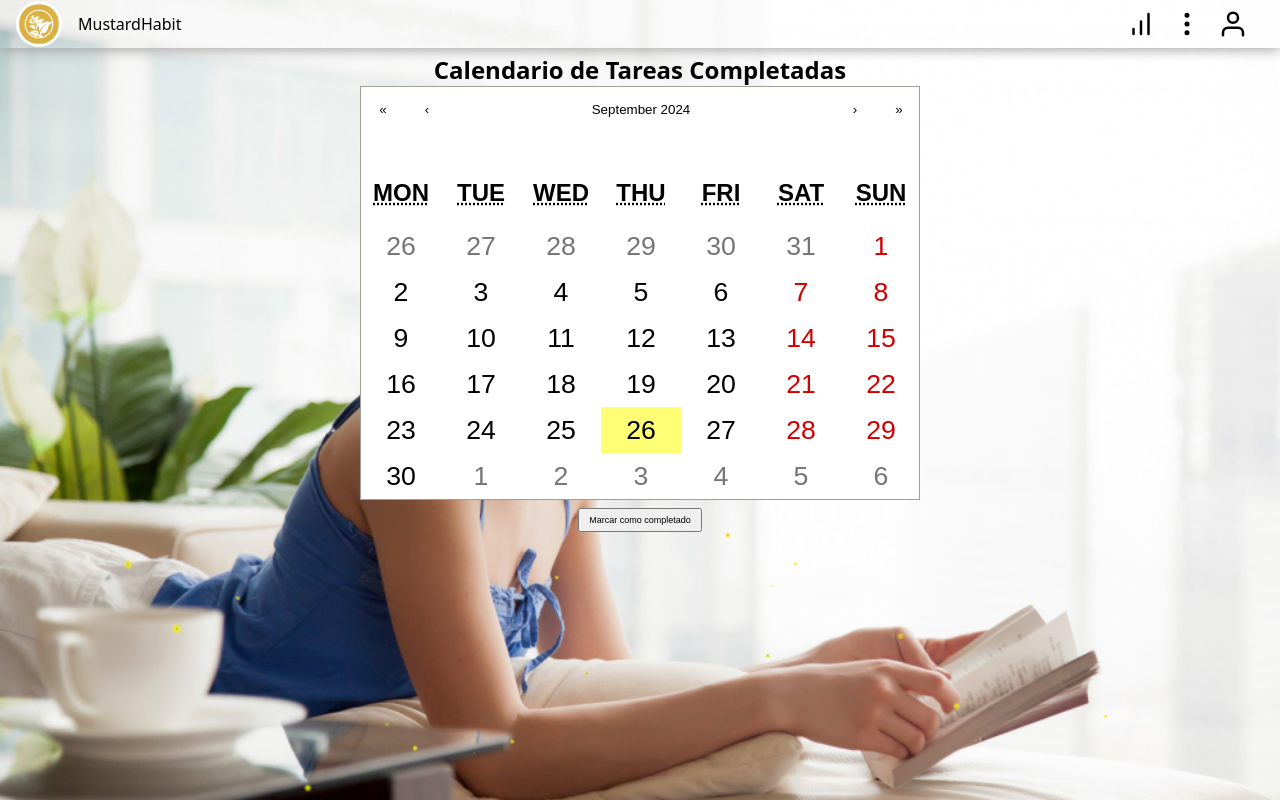
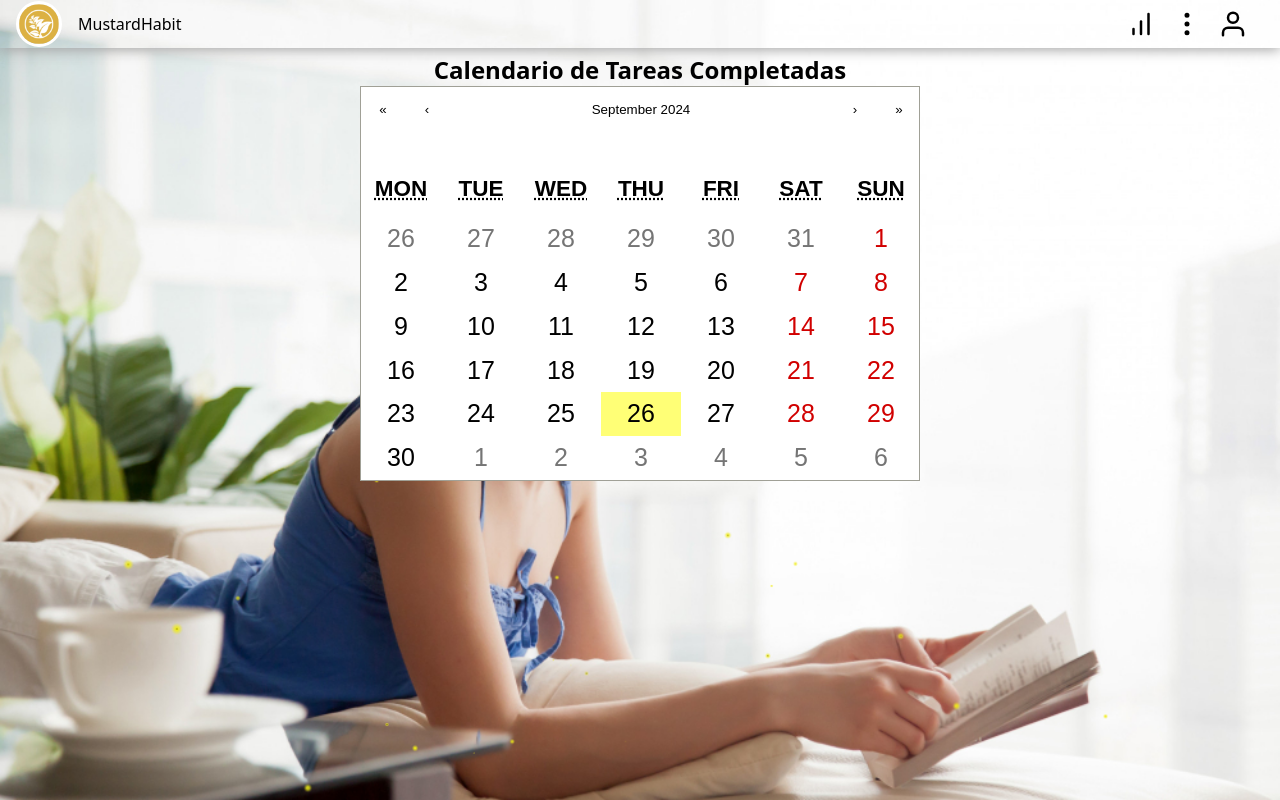
Before and after one commit to fabianvegadev/app-mustard-habit, a React (Vite) app: page /calendar in a window 1280 px wide. Built offline with nearby package versions, Linux system fonts and the light colour scheme.

Commit message:
cambios calendario

```diff
--- a/src/HabitCalendar/HabitCalendar.css
+++ b/src/HabitCalendar/HabitCalendar.css
@@ -2,7 +2,7 @@
     margin: 0;
     width: 100%;
     max-width: 560px;
-    font-size: 32px;
+    font-size: 30px;
 }
 
 .react-calendar button {
--- a/src/HabitCalendar/HabitCalendar.jsx
+++ b/src/HabitCalendar/HabitCalendar.jsx
@@ -5,7 +5,7 @@ import './HabitCalendar.css';
 
 const HabitCalendar = () => {
   const [selectedDate, setSelectedDate] = useState([]); // Fecha seleccionada en el calendario
-  const [completedDates, setCompletedDates] = useState([]); // Fechas completadas
+  const [completedDates] = useState([]); // Fechas completadas
 
   // Manejar el cambio de fecha seleccionada
   /* const onDateChange = (date) => {
@@ -21,13 +21,6 @@ const HabitCalendar = () => {
       }
 
     });
-  };
-
-  // Marcar la fecha seleccionada como completada
-  const marcarComoCompletado = () => {
-    if (selectedDate && !completedDates.includes(selectedDate.toDateString())) {
-      setCompletedDates([...completedDates, selectedDate.toDateString()]);
-    }
   };
 
   return (
@@ -49,17 +42,6 @@ const HabitCalendar = () => {
           }}
         />
       </div>
-
-
-      {/* Botón para marcar como completado */}
-      <button
-        onClick={marcarComoCompletado}
-        style={{ marginTop: '8px', padding: '5px 9px', fontSize: '9px' }}
-        disabled={!selectedDate}
-      >
-        Marcar como completado
-      </button>
-
     </div>
   );
 };
```
